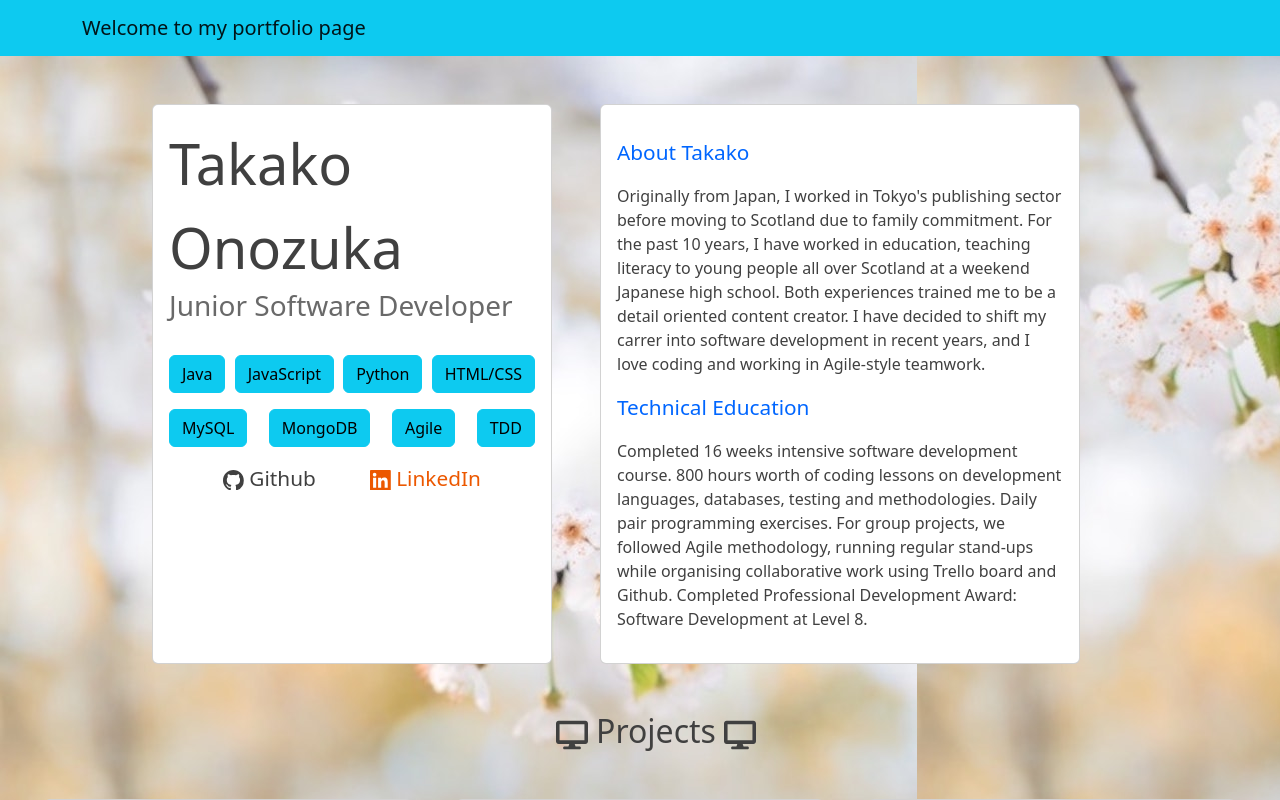
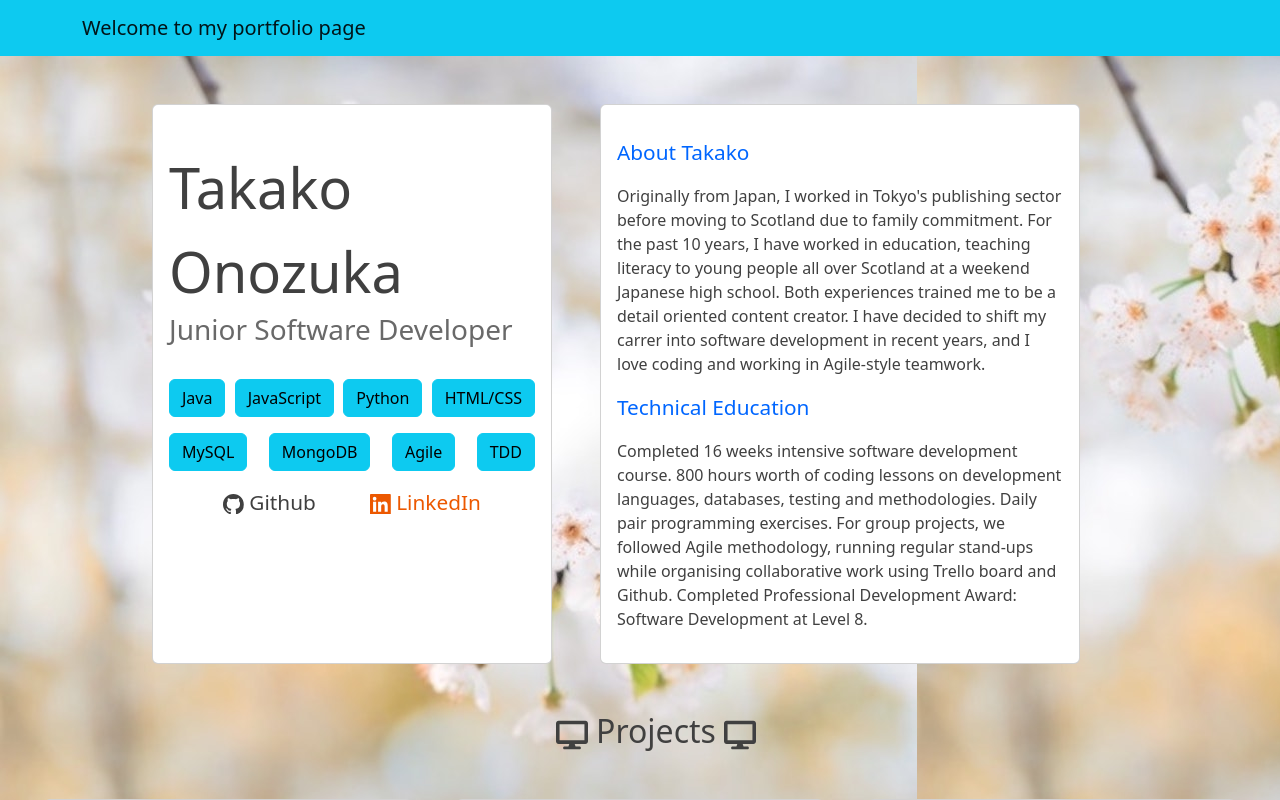
Before and after one commit to taksgarby/portfolio, a React (Create React App) app: page / in a window 1280 px wide. Shown: the top 800 px of the page. Built offline with nearby package versions, Linux system fonts and the light colour scheme.

Commit message:
addd delplyment stuff

```diff
--- a/src/components/AboutMe.js
+++ b/src/components/AboutMe.js
@@ -10,7 +10,7 @@ function AboutMe() {
 
     <div class="aboutme">
 
-    <Card style={{ width: '25rem' }} className="mb-5 mt-5">
+    <Card style={{ width: '25rem' }} className="mb-5 mt-5 pt-4">
       <Card.Body>
         {/* <Card.Title >Card Title</Card.Title> */}
         <div class="full-name">Takako Onozuka</div>
```
Also changed, not shown: package.json (+7 -1 lines), 1 other file (tests, documents, lock files or other folders).
